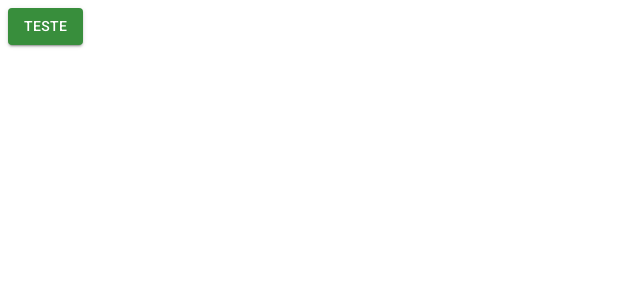
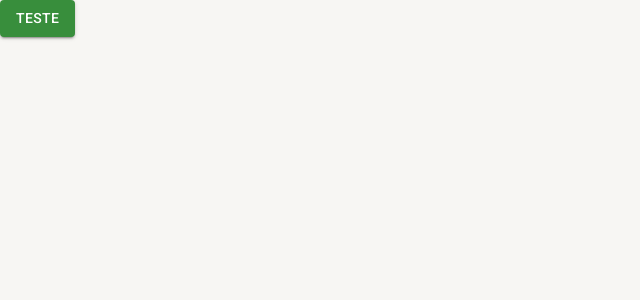
Before and after one commit to DaksonC/crud-react-materialui-typescript, a React (Vite) app: page /pagina-inicial in a window 1280 px wide. Shown: the top 300 px of the page, without its empty margins (0-640 px from the left). Built offline with nearby package versions, Linux system fonts and the light colour scheme.

Commit message:
config Theme Dark e Context

```diff
--- a/index.html
+++ b/index.html
@@ -16,7 +16,7 @@
 
     <title>Vite + React + TS</title>
   </head>
-  <body>
+  <body style="margin:0; padding:0">
     <div id="root"></div>
     <script type="module" src="/src/main.tsx"></script>
   </body>
--- /dev/null
+++ b/src/shared/contexts/ThemeContext.tsx
@@ -0,0 +1,45 @@
+import { createContext, useCallback, useMemo, useState, useContext } from "react";
+import { Box, ThemeProvider} from "@mui/material"
+import { DarkTheme, LightTheme } from "../themes";
+import { bgcolor } from "@mui/system";
+
+interface IThemeContextProps {
+  themeName: 'light' | 'dark';
+  toggleTheme: () => void;
+}
+
+interface IThemeProviderProps {
+  children: React.ReactNode;
+}
+
+export const ThemeContext = createContext({} as IThemeContextProps);
+
+export const AppThemeProvider = ({ children }: IThemeProviderProps) => {
+  const [themeName, setThemeName] = useState<'light' | 'dark'>('light');
+
+  const toggleTheme = useCallback(() => {
+    setThemeName(oldthemeName => oldthemeName === 'light' ? 'dark' : 'light');
+  }, [])
+
+  const theme = useMemo(() => {
+    if(themeName === 'light') {
+      return LightTheme;
+    } else {
+      return DarkTheme;
+    }
+  }, [themeName]);
+
+  return (
+    <ThemeContext.Provider value={{ themeName , toggleTheme}}>
+      <ThemeProvider theme={theme}>
+        <Box height='100vh' width='100vw' bgcolor={theme.palette.background.default} >
+          { children }
+        </Box>
+      </ThemeProvider>
+    </ThemeContext.Provider>
+  )
+}
+
+export const useThemeContext = () => {
+  return useContext(ThemeContext);
+}
--- a/src/shared/contexts/index.ts
+++ b/src/shared/contexts/index.ts
@@ -1 +1 @@
-export{}
+export * from './ThemeContext';
--- /dev/null
+++ b/src/shared/themes/Dark.ts
@@ -0,0 +1,23 @@
+import { createTheme } from '@mui/material'
+import { cyan, green } from '@mui/material/colors'
+
+export const DarkTheme = createTheme({
+  palette: {
+    primary: {
+      main: green[700],
+      dark: green[900],
+      light: green[500],
+      contrastText: '#ffffff',
+    },
+    secondary: {
+      main: cyan[500],
+      dark: cyan[400],
+      light: cyan[300],
+      contrastText: '#ffffff',
+    },
+    background: {
+      default: '#202124',
+      paper: '#303133',
+    }
+  }
+})
--- a/src/shared/themes/index.ts
+++ b/src/shared/themes/index.ts
@@ -1 +1,2 @@
 export * from './Light'
+export * from './Dark'
```
Also changed, not shown: src/App.tsx (+3 -4 lines).
